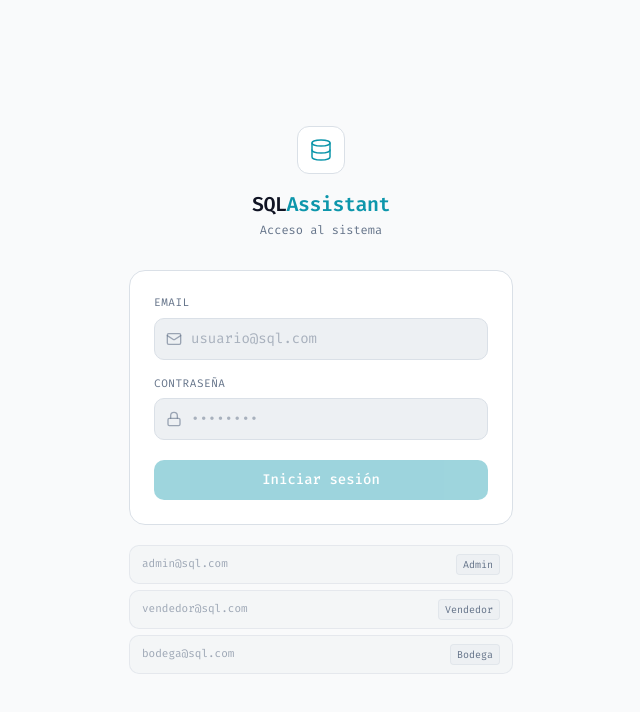
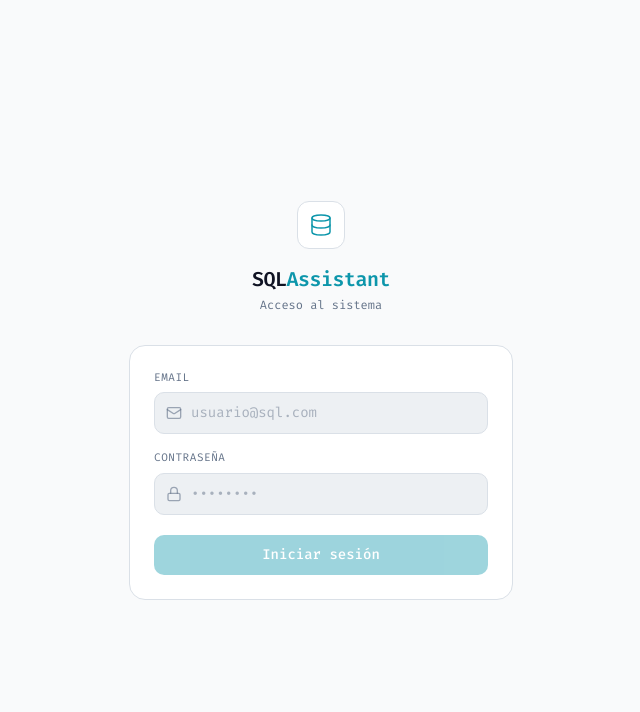
Before and after one commit to FranMichelJr/sql-assistant, a React (Vite) app in the folder client/: page / in a window 1280 px wide. Shown: the top 712 px of the page, without its empty margins (319-959 px from the left). Built offline with nearby package versions, Linux system fonts and the light colour scheme.

Commit message:
chore: remove pycache and db from repo

```diff
--- a/client/src/App.tsx
+++ b/client/src/App.tsx
@@ -51,15 +51,17 @@ const CRUD_LABELS: Partial<Record<AppView, string>> = {
 }
 
 const ROLE_ALLOWED: Record<UserRole, AppView[]> = {
-  admin:    ['dashboard', 'query', 'products', 'customers', 'orders', 'categories', 'lowstock', 'reports', 'settings', 'profile'],
-  vendedor: ['dashboard', 'orders', 'customers', 'reports', 'settings', 'profile'],
-  bodega:   ['products', 'categories', 'lowstock', 'settings', 'profile'],
+  admin:      ['dashboard', 'query', 'products', 'customers', 'orders', 'categories', 'lowstock', 'reports', 'settings', 'profile'],
+  vendedor:   ['dashboard', 'orders', 'customers', 'reports', 'settings', 'profile'],
+  bodega:     ['products', 'categories', 'lowstock', 'settings', 'profile'],
+  espectador: ['dashboard', 'products', 'customers', 'orders', 'reports', 'profile'],
 }
 
 const DEFAULT_VIEW: Record<UserRole, AppView> = {
-  admin:    'dashboard',
-  vendedor: 'dashboard',
-  bodega:   'products',
+  admin:      'dashboard',
+  vendedor:   'dashboard',
+  bodega:     'products',
+  espectador: 'dashboard',
 }
 
 function recordQueryDate() {
@@ -115,7 +117,7 @@ export default function App() {
   // Fetch low-stock count
   useEffect(() => {
     if (!user || !token) return
-    if (user.role === 'vendedor') return
+    if (user.role === 'vendedor' || user.role === 'espectador') return
     api.dashboard.get()
       .then(d => setLowStockCount(d.low_stock_count))
       .catch(() => {})
--- a/client/src/components/LoginPage.tsx
+++ b/client/src/components/LoginPage.tsx
@@ -116,28 +116,6 @@ export default function LoginPage() {
           </form>
         </div>
 
-        {/* Hint */}
-        <div className="mt-5 space-y-1.5">
-          {[
-            { email: 'admin@sql.com', role: 'admin' },
-            { email: 'vendedor@sql.com', role: 'vendedor' },
-            { email: 'bodega@sql.com', role: 'bodega' },
-          ].map(u => (
-            <button
-              key={u.email}
-              type="button"
-              onClick={() => { setEmail(u.email); setPassword(`${u.role}123`) }}
-              className="w-full flex items-center justify-between px-3 py-2 rounded-lg bg-muted/40 border border-border/60 hover:border-border transition-colors group"
-            >
-              <span className="text-[11px] font-mono text-muted-foreground/60 group-hover:text-muted-foreground transition-colors">
-                {u.email}
-              </span>
-              <span className="text-[10px] font-mono px-1.5 py-0.5 rounded bg-muted border border-border/60 text-muted-foreground capitalize">
-                {u.role}
-              </span>
-            </button>
-          ))}
-        </div>
       </motion.div>
     </div>
   )
--- a/client/src/components/ui/sidebar-component.tsx
+++ b/client/src/components/ui/sidebar-component.tsx
@@ -130,15 +130,24 @@ function IconNavButton({
 type NavSection = "history" | "tables" | "queries" | "settings";
 
 const ROLE_ALLOWED: Record<UserRole, AppView[]> = {
-  admin:    ["dashboard", "query", "products", "customers", "orders", "categories", "lowstock", "reports", "settings", "profile"],
-  vendedor: ["dashboard", "orders", "customers", "reports", "settings", "profile"],
-  bodega:   ["products", "categories", "lowstock", "settings", "profile"],
+  admin:      ["dashboard", "query", "products", "customers", "orders", "categories", "lowstock", "reports", "settings", "profile"],
+  vendedor:   ["dashboard", "orders", "customers", "reports", "settings", "profile"],
+  bodega:     ["products", "categories", "lowstock", "settings", "profile"],
+  espectador: ["dashboard", "products", "customers", "orders", "reports", "profile"],
 };
 
 const ROLE_BADGE_COLOR: Record<UserRole, string> = {
-  admin:    "bg-primary/20 text-primary border-primary/30",
-  vendedor: "bg-blue-500/20 text-blue-300 border-blue-500/30",
-  bodega:   "bg-emerald-500/20 text-emerald-300 border-emerald-500/30",
+  admin:      "bg-primary/20 text-primary border-primary/30",
+  vendedor:   "bg-blue-500/20 text-blue-300 border-blue-500/30",
+  bodega:     "bg-emerald-500/20 text-emerald-300 border-emerald-500/30",
+  espectador: "bg-muted text-muted-foreground border-border",
+};
+
+const ROLE_LABEL: Record<UserRole, string> = {
+  admin:      "admin",
+  vendedor:   "vendedor",
+  bodega:     "bodega",
+  espectador: "Demo",
 };
 
 function IconNavigation({
@@ -315,7 +324,7 @@ function IconNavigation({
               <UserIcon size={14} />
             </div>
             <span className={`text-[8px] font-mono px-1.5 py-0.5 rounded border capitalize ${ROLE_BADGE_COLOR[user.role]}`}>
-              {user.role}
+              {ROLE_LABEL[user.role]}
             </span>
           </button>
         )}
--- a/client/src/types/index.ts
+++ b/client/src/types/index.ts
@@ -62,7 +62,7 @@ export interface Order {
 
 export type AppView = 'query' | 'dashboard' | 'products' | 'customers' | 'orders' | 'categories' | 'lowstock' | 'reports' | 'settings' | 'profile'
 
-export type UserRole = 'admin' | 'vendedor' | 'bodega'
+export type UserRole = 'admin' | 'vendedor' | 'bodega' | 'espectador'
 
 export type NotificationType = 'new_order' | 'low_stock' | 'status_change'
 
```
Also changed, not shown: 1 other file (tests, documents, lock files or other folders).
